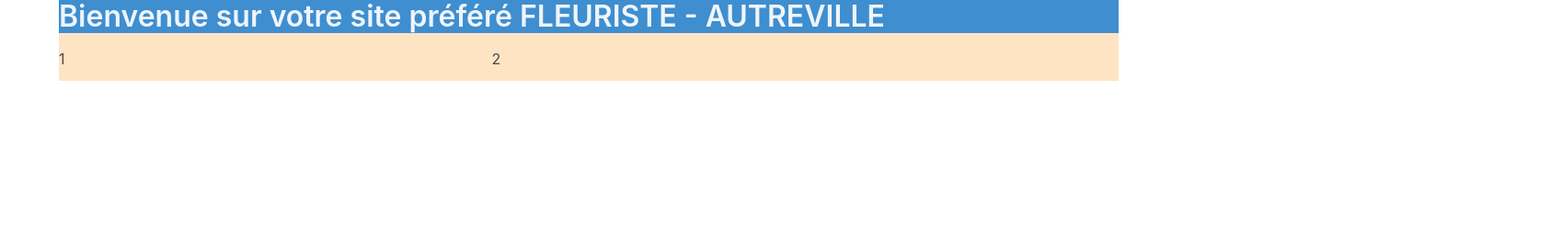
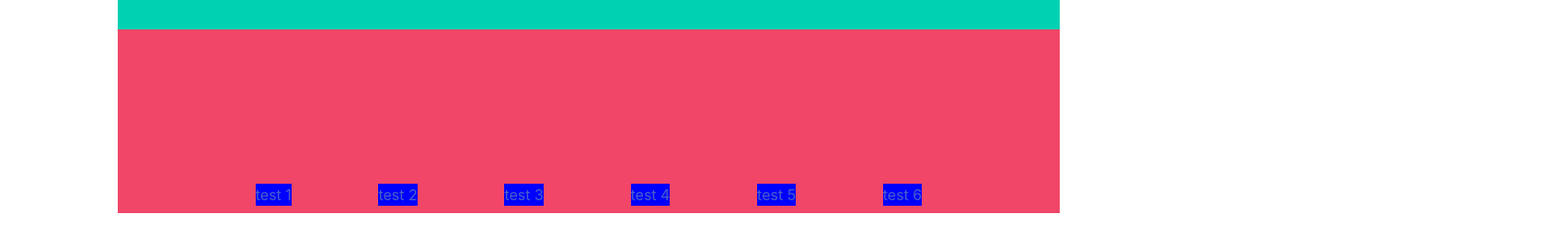
Before and after one commit to HamzaMeneceur/fleuriste-projet, a website: page front/index.html in a window 1280 px wide. Shown: the whole page at 92% size, 1698 px wide, since content can reach past the window. Drawn offline with nearby package versions, Linux system fonts and the light colour scheme.

Commit message:
maj front

```diff
--- /dev/null
+++ b/front/assets/css/style-perso.css
@@ -0,0 +1,17 @@
+/* header */
+.container-top{
+    height: 2rem;
+}
+
+.container-bot{
+    height: 200px;
+    display: flex;
+    justify-content: center;
+    align-items: end;
+}
+.container-category{
+    display: flex;
+    justify-content: space-around;
+    width: 80%;
+    margin-bottom: 0.5rem;
+}
--- a/front/assets/css/style.css
+++ b/front/assets/css/style.css
@@ -1,9 +1,10 @@
 body {
-    width: 90%;
+    width: 80%;
     margin: 0 auto;
-    background-color: bisque;
 }
-
+a{
+    background-color: blue;
+}
 .flex-container {
     display: flex;
     flex-wrap: wrap;
@@ -14,7 +15,7 @@ body {
 section {
     width: 320px;
     margin-bottom: 1.5rem;
-};
+}
 
 @media (max-width: 600px) {
     section {
--- a/front/index.html
+++ b/front/index.html
@@ -8,6 +8,8 @@
     <!-- Bulma (make sure to use last updated version)-->
     <link rel="stylesheet" href="https://cdn.jsdelivr.net/npm/bulma@0.9.4/css/bulma.min.css">
 
+    <!-- Perso CSS-->
+    <link rel="stylesheet" href="./assets/css/style-perso.css">
     <!-- Custom CSS-->
     <link rel="stylesheet" href="./assets/css/style.css">
 
@@ -16,23 +18,21 @@
 </head>
 <body>
     <header >
-        <div class="content has-background-info">
-        <h1 class="has-text-info-light">Bienvenue sur votre site préféré FLEURISTE - AUTREVILLE</h1>
-        </div>
+      <div class="container-top has-background-primary">
+      </div>
+      <div class="container-bot has-background-danger">
+        <nav class="container-category">
+          <a href="#">test 1</a>
+          <a href="#">test 2</a>
+          <a href="#">test 3</a>
+          <a href="#">test 4</a>
+          <a href="#">test 5</a>
+          <a href="#">test 6</a>
+        </nav>
+      </div>
     </header>
-    <div class="navbar-menu">
-        <div class="navbar-start">
-          <!-- navbar items -->
-        </div>
 
-        <div class="navbar-end">
-          <!-- navbar items -->
-        </div>
-      </div>
-    <div class="columns is-mobile">
-        <div class="column is-two-fifths">1</div>
-        <div class="column is-full">2</div>
-      </div>
+
     <script src="/front/assets/js/index.js"></script>
 </body>
 </html>
```
